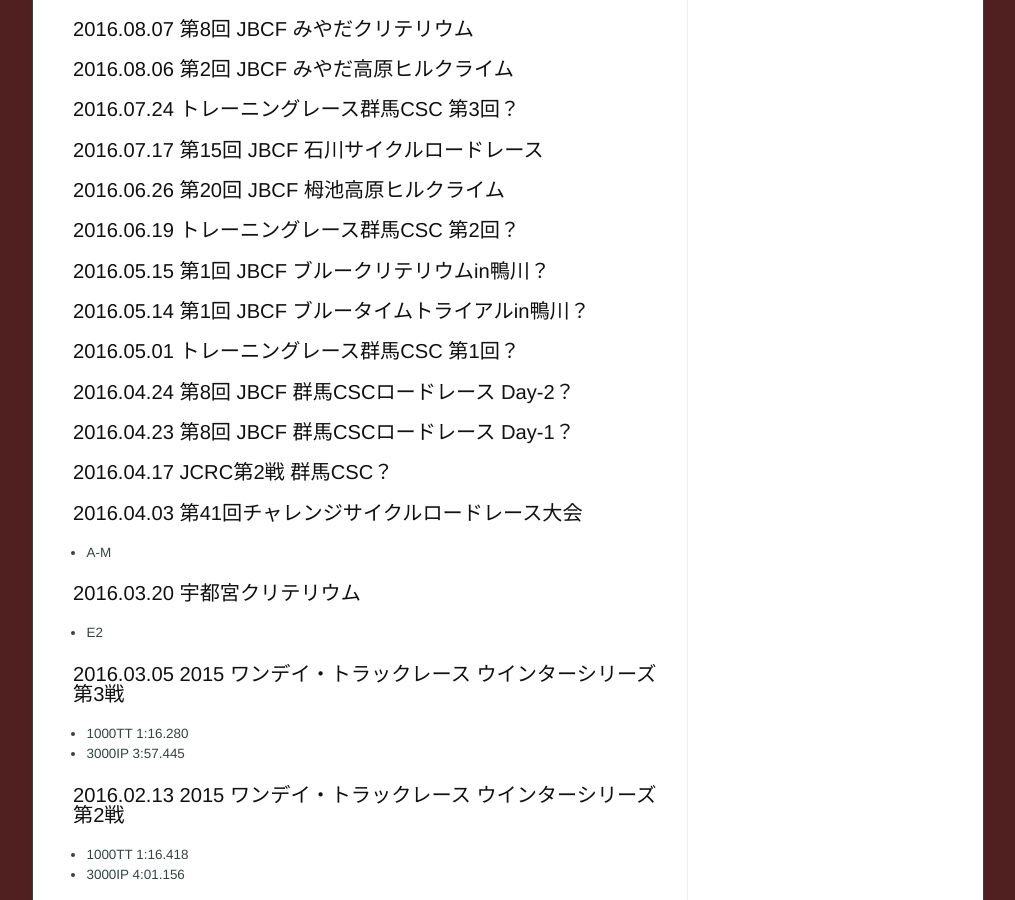
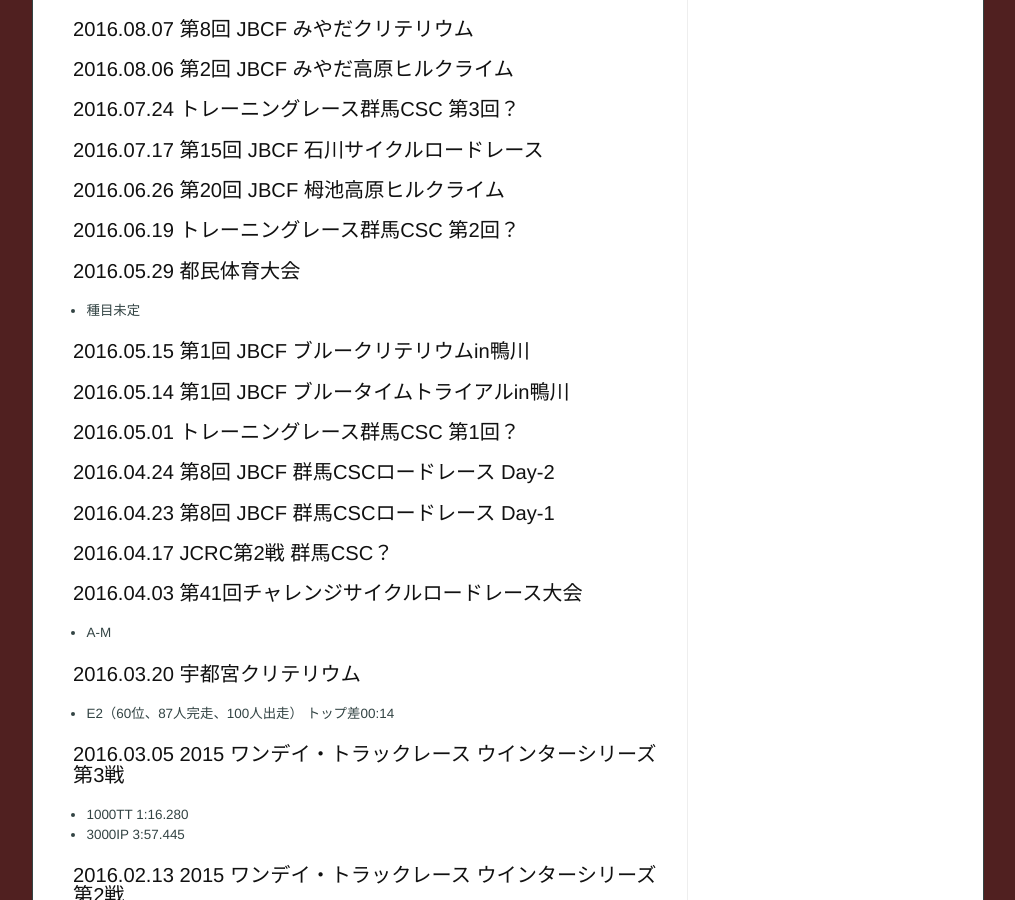
Before and after one commit to marucc/marucc.github.io, a Jekyll site: the page built from sports/results_bike.md, in a window 1280 px wide and 900 px high, scrolled down 717 px. Shown: the whole window, without its empty margins (133-1148 px from the left). Built offline with Jekyll 4.4.1, drawn with Linux system fonts in a browser that asks for light colours.

Commit message:
Published with https://stackedit.io/

```diff
--- a/sports/results_bike.md
+++ b/sports/results_bike.md
@@ -47,15 +47,18 @@ markdown: kramdown
 
 ### 2016.06.19 トレーニングレース群馬CSC 第2回？
 
-### 2016.05.15 第1回 JBCF ブルークリテリウムin鴨川？
+### 2016.05.29 都民体育大会
+* 種目未定
 
-### 2016.05.14  第1回 JBCF ブルータイムトライアルin鴨川？
+### 2016.05.15 第1回 JBCF ブルークリテリウムin鴨川
+
+### 2016.05.14  第1回 JBCF ブルータイムトライアルin鴨川
 
 ### 2016.05.01 トレーニングレース群馬CSC 第1回？
 
-### 2016.04.24  第8回 JBCF 群馬CSCロードレース Day-2？
+### 2016.04.24  第8回 JBCF 群馬CSCロードレース Day-2
 
-### 2016.04.23  第8回 JBCF 群馬CSCロードレース Day-1？
+### 2016.04.23  第8回 JBCF 群馬CSCロードレース Day-1
 
 ### 2016.04.17 JCRC第2戦 群馬CSC？
 
@@ -63,7 +66,7 @@ markdown: kramdown
 * A-M
 
 ### 2016.03.20 宇都宮クリテリウム
-* E2
+* E2（60位、87人完走、100人出走） トップ差00:14
 
 ### 2016.03.05 2015 ワンデイ・トラックレース ウインターシリーズ第3戦
 * 1000TT 1:16.280
```
